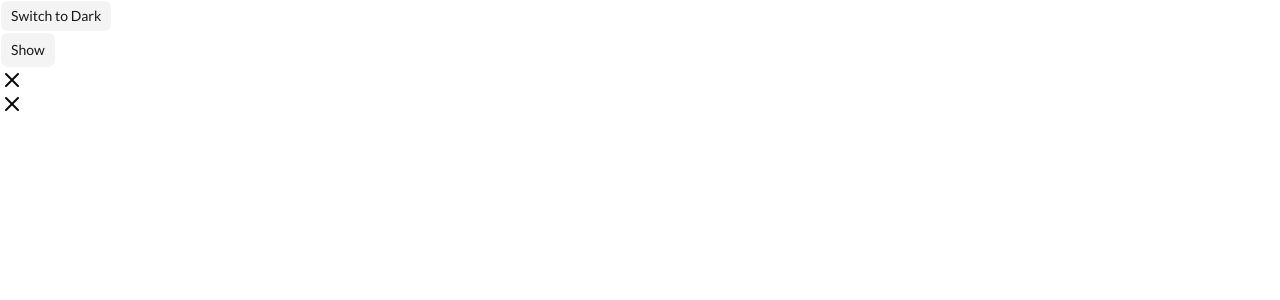
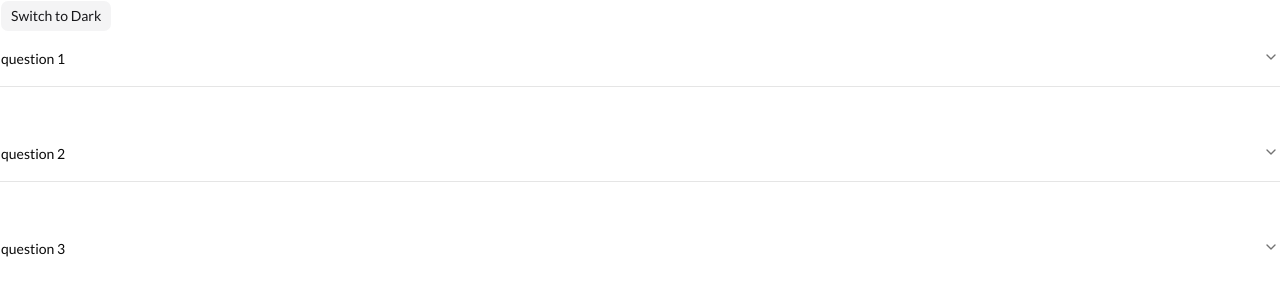
Before and after one commit to dosepehr/frontend-foundation, a Next.js app: page / in a window 1280 px wide. Shown: the top 300 px of the page. Built offline with nearby package versions, Linux system fonts and the light colour scheme.

Commit message:
add accordion stories

```diff
--- a/src/app/page.tsx
+++ b/src/app/page.tsx
@@ -1,5 +1,7 @@
 import { X } from '@/components/_icons';
 import ThemeChange from '@/components/common/ThemeChange';
+import AccordionGroup from '@/components/ui/Accordion';
+import { Accordion } from '@/components/ui/Accordion/components';
 import AlertDialogGroup from '@/components/ui/AlertDialog';
 import { Button } from '@/components/ui/Button';
 import { XIcon } from 'lucide-react';
@@ -7,15 +9,17 @@ const page = () => {
     return (
         <>
             <ThemeChange />
-            <AlertDialogGroup
-                trigger={<Button variant={'secondary'}>Show</Button>}
-                title='sure?'
-                description={<div>hi</div>}
-            >
-                <input />
-            </AlertDialogGroup>
-            <X />
-            <XIcon />
+            <Accordion type='single' collapsible className='space-y-10' dir='rtl'>
+                <AccordionGroup trigger='question 1' value='q1'>
+                    answer 1
+                </AccordionGroup>
+                <AccordionGroup trigger='question 2' value='q2'>
+                    answer 2
+                </AccordionGroup>
+                <AccordionGroup trigger='question 3' value='q3'>
+                    answer 3
+                </AccordionGroup>
+            </Accordion>
         </>
     );
 };
--- a/src/components/ui/Accordion/accordion.props.ts
+++ b/src/components/ui/Accordion/accordion.props.ts
@@ -4,4 +4,7 @@ export type AccordionProps = {
     value: string;
     trigger: ReactNode;
     children: ReactNode;
+    itemClasses?: string;
+    triggerClasses?: string;
+    contentClasses?: string;
 };
--- a/src/components/ui/Accordion/components.tsx
+++ b/src/components/ui/Accordion/components.tsx
@@ -42,7 +42,7 @@ function AccordionTrigger({
             <AccordionPrimitive.Trigger
                 data-slot='accordion-trigger'
                 className={cn(
-                    'focus-visible:ring-ring/50 focus-visible:border-ring focus-visible:after:border-ring **:data-[slot=accordion-trigger-icon]:text-muted-foreground rounded-md py-4 text-left text-sm font-medium hover:underline focus-visible:ring-3 **:data-[slot=accordion-trigger-icon]:ml-auto **:data-[slot=accordion-trigger-icon]:size-4 group/accordion-trigger relative flex flex-1 items-start justify-between border border-transparent transition-all outline-none disabled:pointer-events-none disabled:opacity-50',
+                    'cursor-pointer focus-visible:ring-ring/50 focus-visible:border-ring focus-visible:after:border-ring **:data-[slot=accordion-trigger-icon]:text-muted-foreground rounded-md py-4 text-left text-sm font-medium hover:underline focus-visible:ring-3 **:data-[slot=accordion-trigger-icon]:ml-auto **:data-[slot=accordion-trigger-icon]:size-4 group/accordion-trigger relative flex flex-1 items-start justify-between border border-transparent transition-all outline-none disabled:pointer-events-none disabled:opacity-50',
                     className
                 )}
                 {...props}
--- a/src/components/ui/Accordion/index.tsx
+++ b/src/components/ui/Accordion/index.tsx
@@ -6,11 +6,22 @@ import {
 } from './components';
 import { AccordionProps } from './accordion.props';
 
-const AccordionGroup: FC<AccordionProps> = ({ value, trigger, children }) => {
+const AccordionGroup: FC<AccordionProps> = ({
+    value,
+    trigger,
+    children,
+    contentClasses,
+    itemClasses,
+    triggerClasses,
+}) => {
     return (
-        <AccordionItem value={value}>
-            <AccordionTrigger>{trigger}</AccordionTrigger>
-            <AccordionContent>{children}</AccordionContent>
+        <AccordionItem value={value} className={itemClasses}>
+            <AccordionTrigger className={triggerClasses}>
+                {trigger}
+            </AccordionTrigger>
+            <AccordionContent className={contentClasses}>
+                {children}
+            </AccordionContent>
         </AccordionItem>
     );
 };
```
Also changed, not shown: 1 other file (tests, documents, lock files or other folders).
